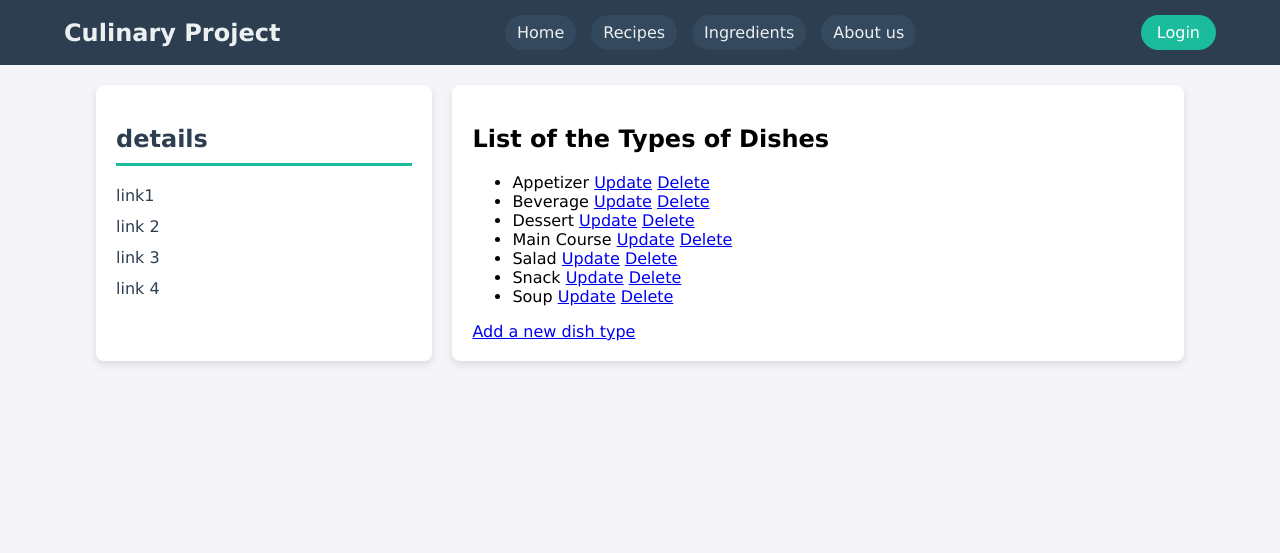
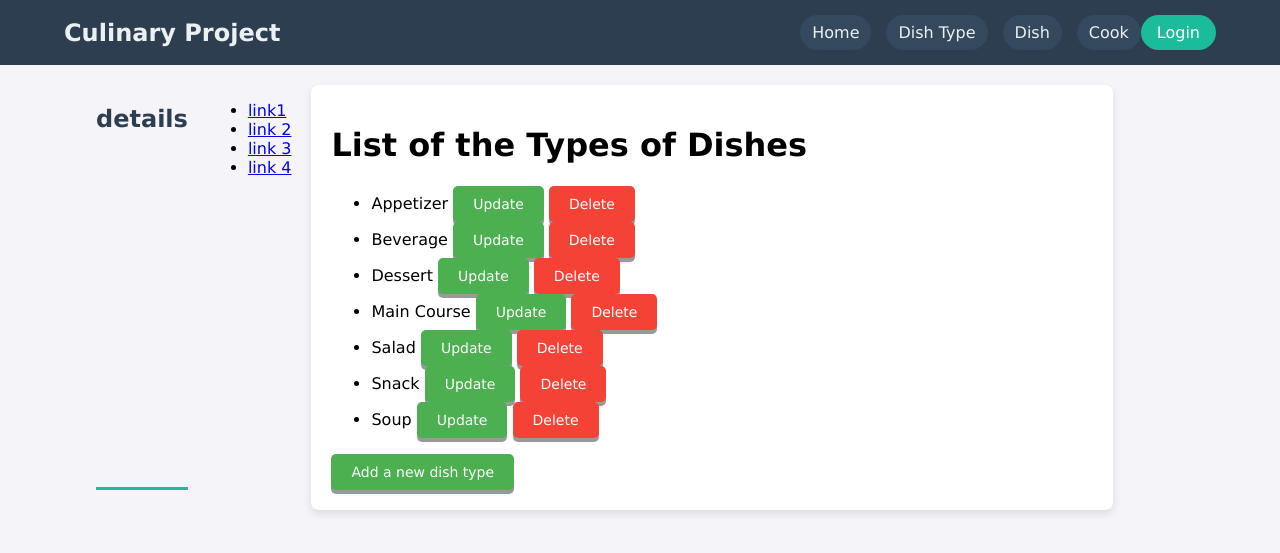
Before and after one commit to VShveda/kitchen_restaurant, a Django app: template templates/kitchen/dish_types_list.html in a window 1280 px wide. Shown: the top 553 px of the page. Run offline with Django 5.2, Linux system fonts and the light colour scheme; the template is opened without the code that fills it: values that come from a table or form of the project are taken from there, others are empty; data comes from the database, SQL or seed files in the repository.

Commit message:
changed base.html and add styles.css

```diff
--- a/static/css/styles.css
+++ b/static/css/styles.css
@@ -24,9 +24,23 @@ header h1 {
   font-size: 24px;
 }
 
+nav {
+  display: flex;
+  justify-content: space-between;
+  align-items: center;
+}
+
 .header-nav {
   display: flex;
   gap: 15px;
+  list-style: none;
+  padding: 0;
+  margin: 0;
+}
+
+.header-nav li {
+  display: inline;
+  align-items: center;
 }
 
 .header-nav a {
@@ -122,3 +136,55 @@ p {
 .sidebar ul li a:hover {
   color: #1abc9c;
 }
+
+.button {
+  display: inline-block;
+  padding: 10px 20px;
+  font-size: 14px;
+  text-align: center;
+  text-decoration: none;
+  outline: none;
+  color: #fff;
+  background-color: #4CAF50;
+  border: none;
+  border-radius: 5px;
+  box-shadow: 0 4px #999;
+}
+
+.button:hover {
+  background-color: #3e8e41;
+}
+
+.button:active {
+  background-color: #3e8e41;
+  box-shadow: 0 2px #666;
+  transform: translateY(4px);
+}
+
+.button-secondary {
+  background-color: #f44336;
+}
+
+.button-secondary:hover {
+  background-color: #da190b;
+}
+
+.button-secondary:active {
+  background-color: #da190b;
+  box-shadow: 0 2px #666;
+  transform: translateY(4px);
+}
+
+.step-links a {
+  color: #1abc9c;
+  text-decoration: none;
+  margin: 0 5px;
+}
+
+.step-links a:hover {
+  text-decoration: underline;
+}
+
+.step-links .current {
+  margin: 0 5px;
+}
--- a/templates/base.html
+++ b/templates/base.html
@@ -1,9 +1,10 @@
 <!DOCTYPE html>
 <html lang="en">
+
 <head>
   <meta charset="UTF-8">
   <meta name="viewport" content="width=device-width, initial-scale=1.0">
-  <title>{% block title %}Culinary project{% endblock %}</title>
+  <title>{% block title %}Culinary Project{% endblock %}</title>
   {% load static %}
   <link rel="stylesheet" href="{% static 'css/styles.css' %}">
 </head>
@@ -11,29 +12,31 @@
   <header>
     <div class="header-container">
       <h1>Culinary Project</h1>
-      <nav class="header-nav">
-        <a href="{% url 'kitchen:index' %}">Home</a>
-        <a href="#">Recipes</a>
-        <a href="#">Ingredients</a>
-        <a href="#">About us</a>
-      </nav>
+      <nav>
+        <ul class="header-nav">
+          <li><a href="{% url 'kitchen:index' %}">Home</a></li>
+          <li><a href="{% url 'kitchen:dish-type-list' %}">Dish Type</a></li>
+          <li><a href="#">Dish</a></li>
+          <li><a href="#">Cook</a></li>
+        </ul>
         <div class="auth-buttons">
           {% if user.is_authenticated %}
-          <a href="{% url 'logout' %}" class="btn">Logout</a>
+            <a href="{% url 'kitchen:logout' %}" class="btn">Logout</a>
             <span>Welcome, {{ user.username }}!</span>
           {% else %}
-          <a href="{% url 'login' %}" class="btn">Login</a>
+            <a href="{% url 'kitchen:login' %}" class="btn">Login</a>
           {% endif %}
         </div>
+      </nav>
     </div>
   </header>
+
   <main class="main-container">
-    <aside class="sidebar">
     {% include "includes/sidebar.html" %}
-    </aside>
-    <section class="content">
-      {% block content %}{% endblock %}
-    </section>
+    <div class="content">
+      {% block content %}
+      {% endblock %}
+    </div>
   </main>
 </body>
 </html>
```
Lines whose indentation alone changed are shown as unchanged.
